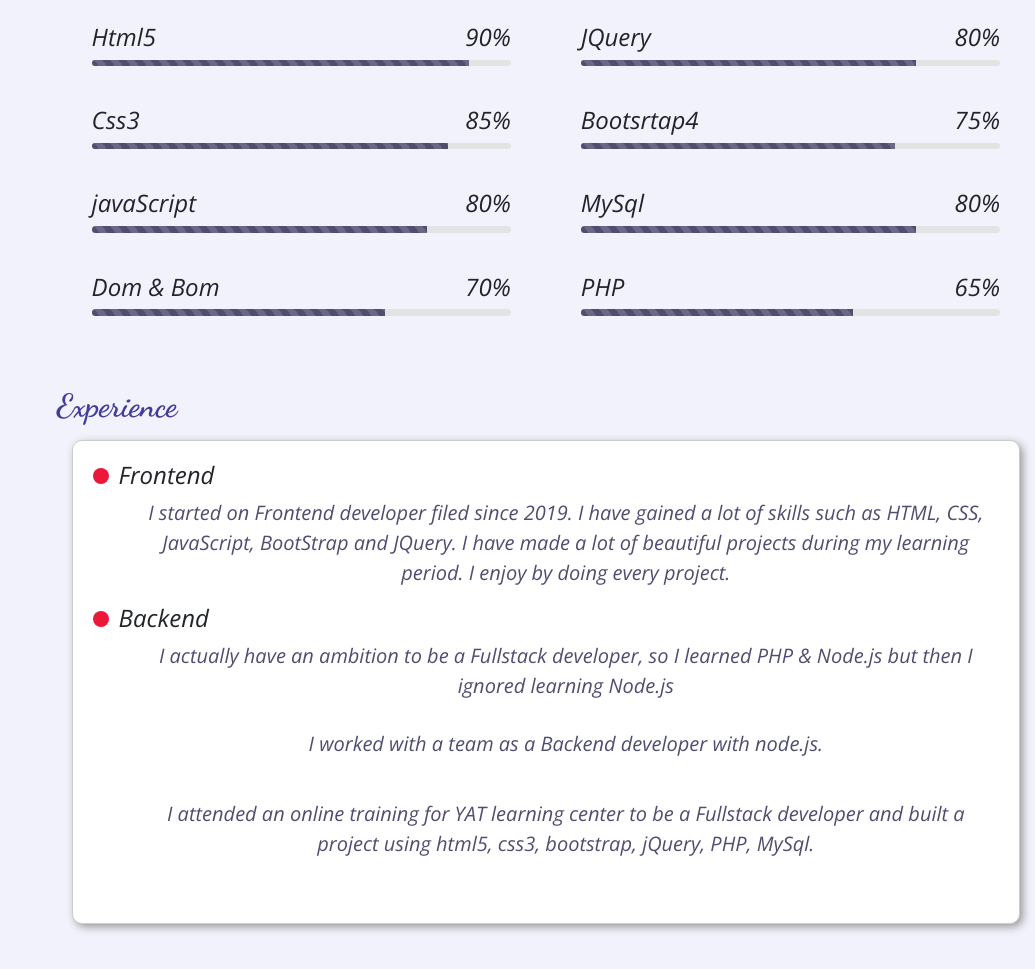
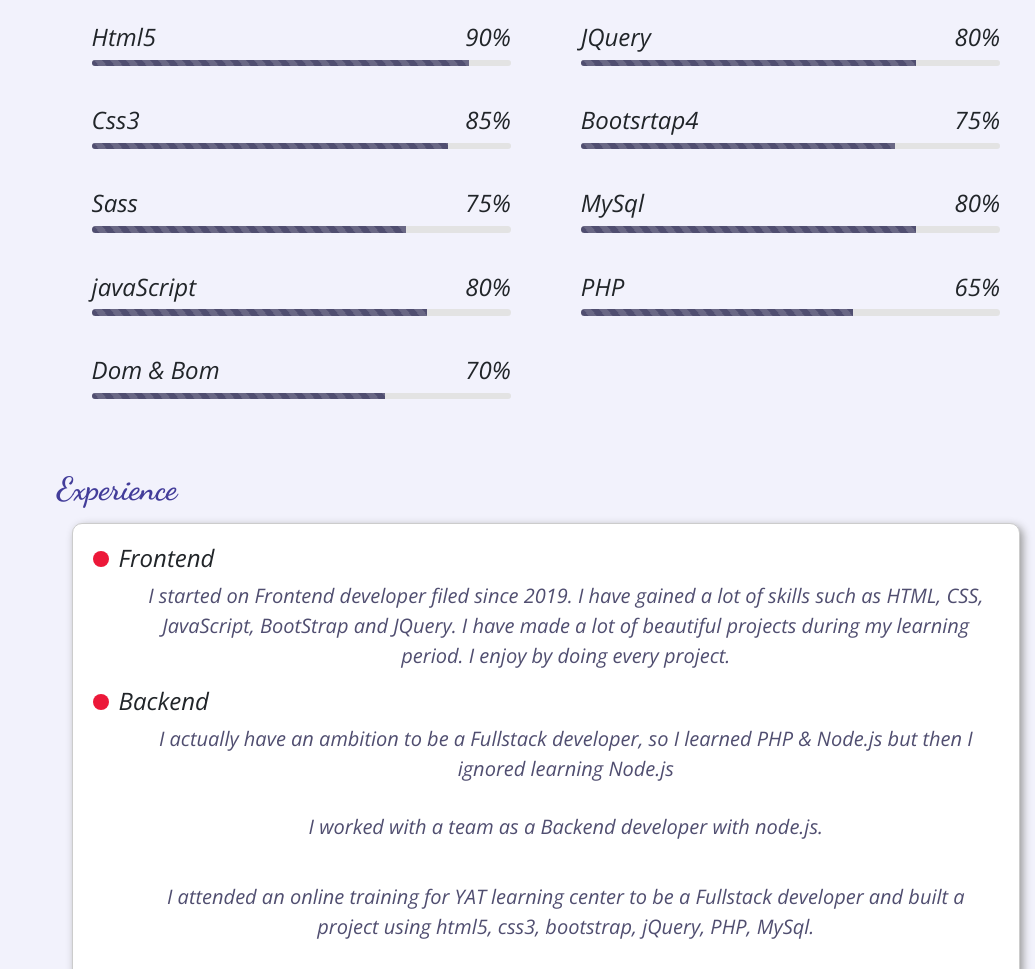
Before and after one commit to emadHibishy/resume, a plain HTML site: page index.html in a window 1280 px wide. Shown: the part 2023-2992 px from the top of the page, without its empty margins (245-1280 px from the left). Drawn offline with nearby package versions, Linux system fonts and the light colour scheme.

Commit message:
add skill

```diff
--- a/index.html
+++ b/index.html
@@ -138,6 +138,14 @@
                         <h4>Css3<span>85%</span></h4>
                         <div class="progress">
                             <div class="progress-bar progress-bar-striped progress-bar-animated" role="progressbar" style="width: 85%" aria-valuenow="85" aria-valuemin="0" aria-valuemax="100">
+                            </div>
+                        </div>
+                    </div>
+                    <!-- sass -->
+                    <div class="skill">
+                        <h4>Sass<span>75%</span></h4>
+                        <div class="progress">
+                            <div class="progress-bar progress-bar-striped progress-bar-animated" role="progressbar" style="width: 75%" aria-valuenow="75" aria-valuemin="0" aria-valuemax="100">
                             </div>
                         </div>
                     </div>
```
